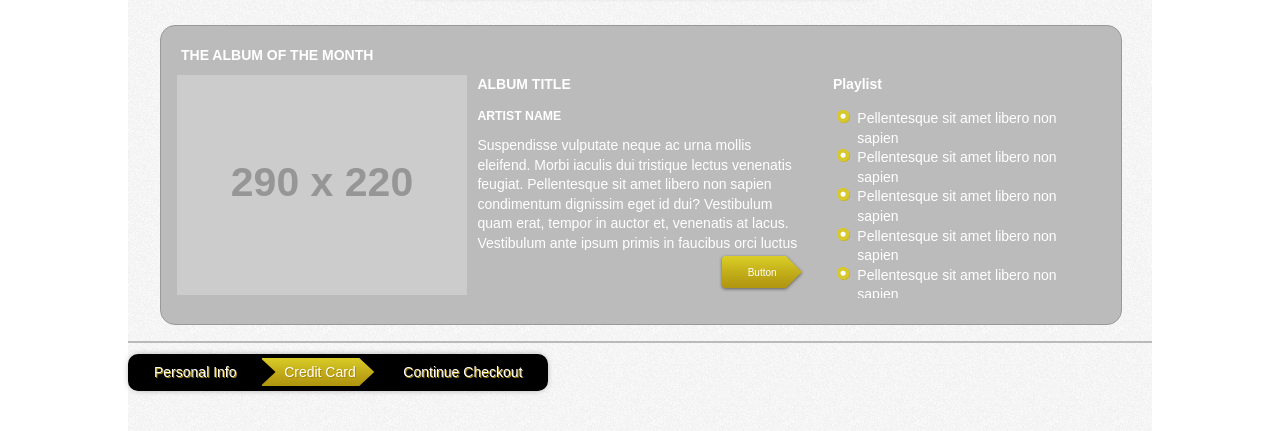
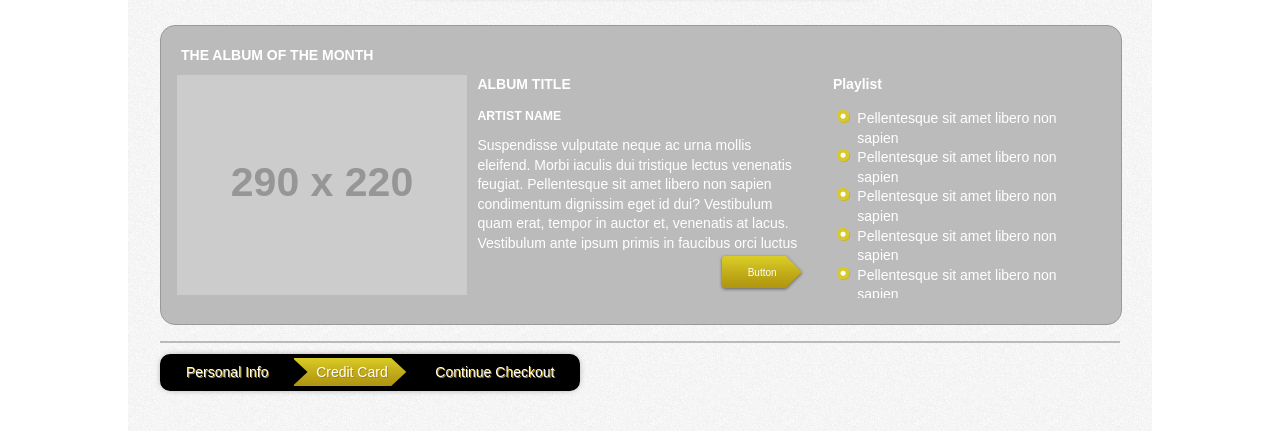
Before and after one commit to darthega/disco_store, a plain HTML site: page index.html in a window 1280 px wide. Shown: the part 157-588 px from the top of the page. Drawn offline with nearby package versions, Linux system fonts and the light colour scheme; files that its build step writes are made by us from their sources; placeholder pictures from the web are drawn by us.

Commit message:
add some styles for bottom section in home css

```diff
--- a/css/home.less
+++ b/css/home.less
@@ -3,7 +3,6 @@
 @page_padding: 20px;
 @margenes: 3.125%;
 @internal_width: @page_width - @page_padding;
-@margenes: 0 3.125%;
 
 .rounded(@radius: 3px) {
     border-radius: @radius;
```
Also changed, not shown: css/home.css.
